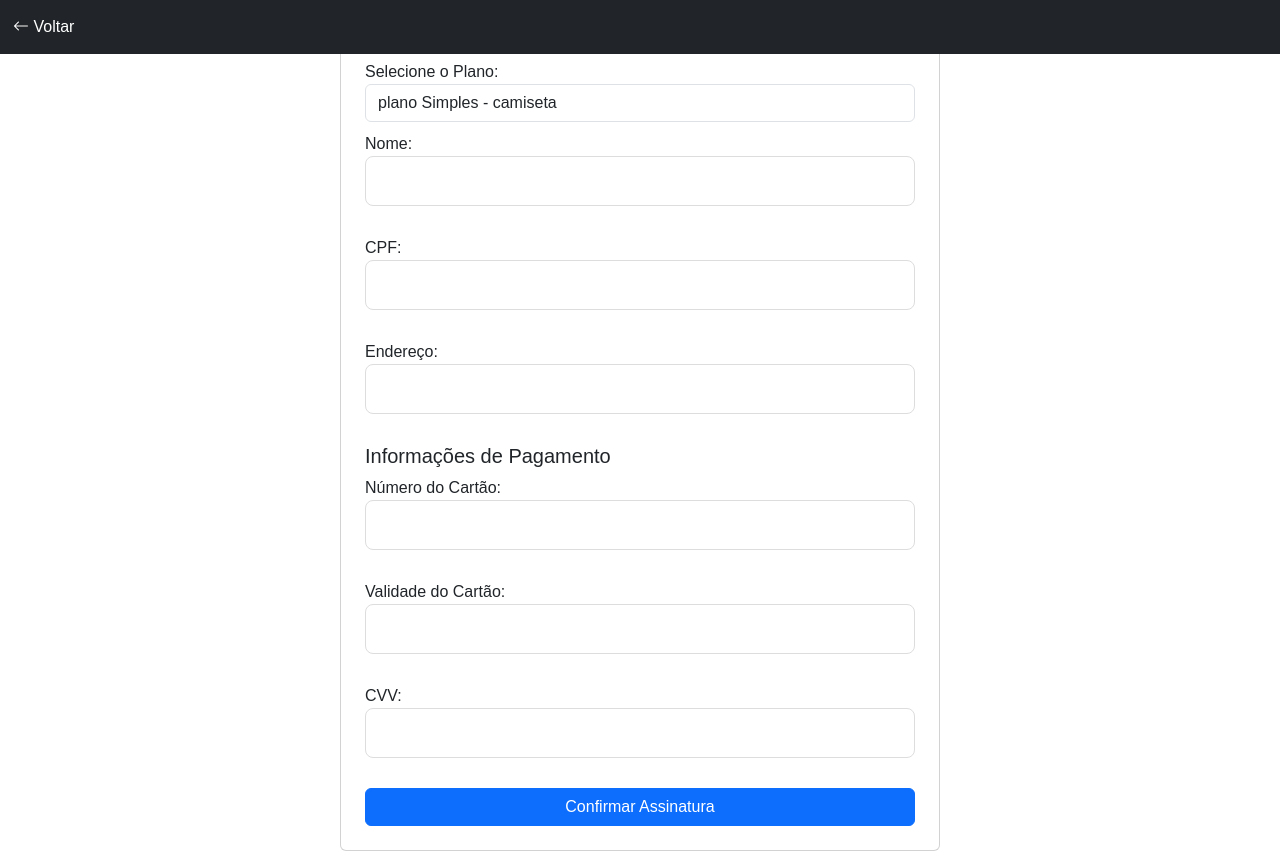
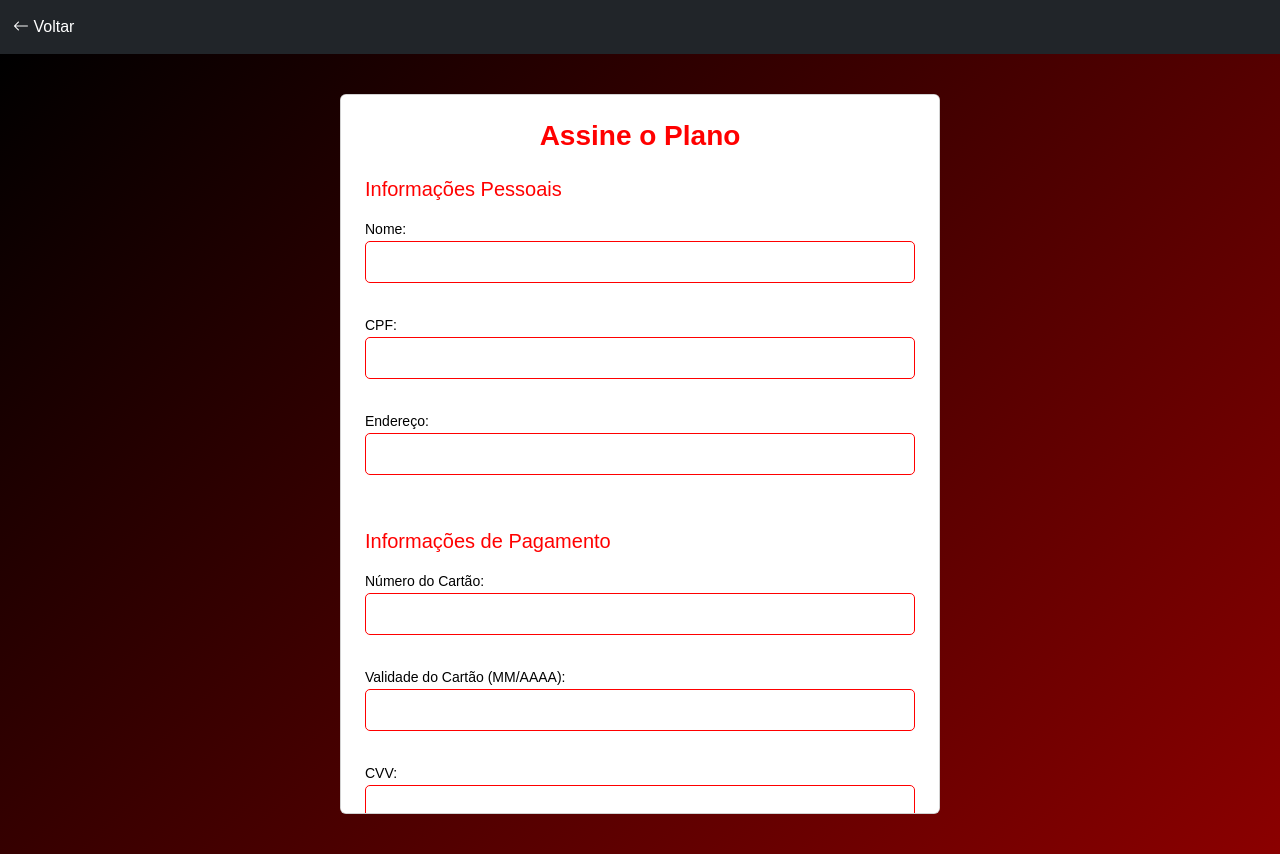
Before and after one commit to Jorgeluisferreira/The_Question_PSW, a React (Create React App) app: page /planos in a window 1280 px wide. Built offline with nearby package versions, Linux system fonts and the light colour scheme; data requests are answered from the project's data file; sample sign-in values are in the browser's storage.

Commit message:
adiciona estilização para o formulário de assinatura

```diff
--- /dev/null
+++ b/src/AssinarPlano.css
@@ -0,0 +1,70 @@
+/* Plano de fundo */
+.tema-formulário {
+    background: linear-gradient(135deg, #000000, #8b0000);
+    color: #000000;
+    font-family: 'Arial', sans-serif;
+    min-height: 100vh;
+    margin: 0;
+    display: flex;
+    justify-content: center;
+    align-items: center;
+  }
+
+  /* Estilo do formulário */
+  .tema-formulário.card {
+    background-color: #9e0d0d;
+    border: 2px solid #ff0000;
+    border-radius: 15px;
+    box-shadow: 0 8px 20px rgba(0, 0, 0, 0.8);
+  }
+
+  .tema-formulário h3 {
+    color: #ff0000;
+    font-weight: bold;
+  }
+
+  .tema-formulário h5 {
+    color: #ff0000;
+    margin-bottom: 10px;
+  }
+
+  .tema-formulário label {
+    color: #000000;
+    font-size: 14px;
+  }
+
+  .tema-formulário input, .tema-formulário select {
+    background-color: #ffffff;
+    color: #2c2c2c;
+    border: 1px solid #ff0000;
+    border-radius: 5px;
+    padding: 8px;
+  }
+
+  .tema-formulário input:focus, .tema-formulário select:focus {
+    outline: none;
+    box-shadow: 0 0 5px #ff0000;
+  }
+
+  .tema-formulário button {
+    background-color: #ff0000;
+    color: #000000;
+    font-weight: bold;
+    border: none;
+    border-radius: 10px;
+    padding: 10px 15px;
+    transition: all 0.3s;
+  }
+
+  .tema-formulário button:hover {
+    background-color: #d00000;
+    transform: scale(1.05);
+    box-shadow: 0 4px 10px rgba(255, 0, 0, 0.8);
+  }
+
+  /* Responsividade */
+   @media (max-width: 768px) {
+    .tema-formulário.card {
+      width: 90%;
+    }
+  }
--- a/src/AssinarPlano.js
+++ b/src/AssinarPlano.js
@@ -3,6 +3,8 @@ import { useNavigate } from "react-router-dom";
 import { useDispatch, useSelector } from "react-redux";
 import { fetchPlans } from "./store/plansReducer";
 import { editUser } from "./store/userReducer";
+import "./AssinarPlano.css";
+
 
 function AssinarPlano() {
 
@@ -150,30 +152,13 @@ function AssinarPlano() {
             </button>
        </nav>
 
-       <div className="container d-flex justify-content-center align-items-center" style={{ height: "90vh" }}>
-      <div className="card p-4 w-100" style={{ maxWidth: "600px" }}>
+
+        <div className="tema-formulário">
+  <div className="card p-4 w-100" style={{ maxWidth: "600px", overflowY: "auto", maxHeight: "90vh" }}>
     <h3 className="text-center mb-4">Assine o Plano</h3>
     <form onSubmit={handleSubmit}>
-          <div className="form-group">
-            <label htmlFor="planSelect">Selecione o Plano:</label>
-            <select
-              id="planSelect"
-              className="form-control"
-              value={userData.assinatura}
-              onChange={(e) => setUserData({ ...userData, assinatura: e.target.value })}
-              required
-            >
-              <option value="" disabled>
-                Selecione um plano
-              </option>
-              {plans.map((plan) => (
-                <option key={plan.id} value={plan.nome}>
-                  {plan.nome} - {plan.itens}
-                </option>
-              ))}
-            </select>
-          </div>
-
+      {/* Seção 1: Informações Pessoais */}
+      <h5 className="mb-3">Informações Pessoais</h5>
       <div className="form-group">
         <label htmlFor="nome">Nome:</label>
         <input
@@ -210,8 +195,8 @@ function AssinarPlano() {
         />
       </div>
 
-            <h5>Informações de Pagamento</h5>
-
+      {/* Seção 2: Informações de Pagamento */}
+      <h5 className="mb-3 mt-4">Informações de Pagamento</h5>
       <div className="form-group">
         <label htmlFor="numeroCartao">Número do Cartão:</label>
         <input
@@ -225,7 +210,7 @@ function AssinarPlano() {
       </div>
 
       <div className="form-group">
-                <label htmlFor="validadeCartao">Validade do Cartão:</label>
+        <label htmlFor="validadeCartao">Validade do Cartão (MM/AAAA):</label>
         <input
           type="text"
           className="form-control"
@@ -248,6 +233,57 @@ function AssinarPlano() {
         />
       </div>
 
+      {/* Seção 3: Escolha do Plano */}
+      <h5 className="mb-3 mt-4">Escolha do Plano</h5>
+      <div className="form-group">
+        <label htmlFor="planSelect">Plano:</label>
+        <select
+          id="planSelect"
+          className="form-control"
+          value={userData.assinatura}
+          onChange={(e) => setUserData({ ...userData, assinatura: e.target.value })}
+          required
+        >
+          <option value="" disabled>Selecione um plano</option>
+          {plans.map((plan) => (
+            <option key={plan.id} value={plan.nome}>
+              {plan.nome} - {plan.itens}
+            </option>
+          ))}
+        </select>
+      </div>
+
+      {/* Seção 4: Detalhes da Camiseta */}
+      <h5 className="mb-3 mt-4">Camiseta</h5>
+      <div className="form-group">
+        <label htmlFor="tamanho">Tamanho:</label>
+        <select
+          id="tamanho"
+          className="form-control"
+          value={userData.tamanho}
+          onChange={(e) => setUserData({ ...userData, tamanho: e.target.value })}
+        >
+          <option value="PP">PP</option>
+          <option value="P">P</option>
+          <option value="M">M</option>
+          <option value="G">G</option>
+          <option value="GG">GG</option>
+          <option value="XGG">XGG</option>
+        </select>
+      </div>
+
+      <div className="form-group">
+        <label htmlFor="estilo">Estilo:</label>
+        <select
+          id="estilo"
+          className="form-control"
+          value={userData.estilo}
+          onChange={(e) => setUserData({ ...userData, estilo: e.target.value })}
+        >
+          <option value="Unisex">Unisex</option>
+          <option value="Babylook">Babylook</option>
+        </select>
+      </div>
             <button type="submit" className="btn btn-primary w-100">
                 Confirmar Assinatura
             </button>
@@ -255,6 +291,7 @@ function AssinarPlano() {
         </div>
         </div>
       </div>
+
     );
   }
 
```
Lines whose indentation alone changed are shown as unchanged.
